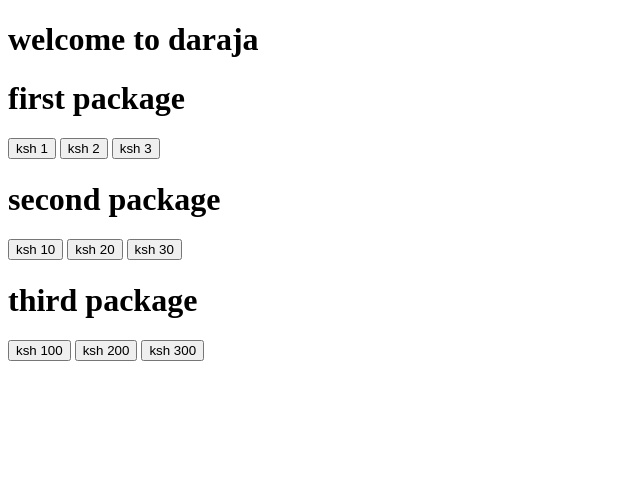
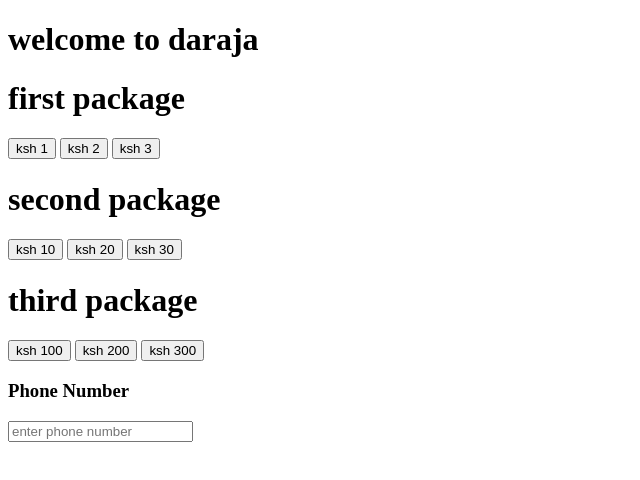
Before and after one commit to Ephantus2/daraja, a plain HTML site: page index.html in a window 1280 px wide. Shown: the whole page, without its empty margins (0-640 px from the left). Drawn offline with Linux system fonts and the light colour scheme.

Commit message:
fifth commit

```diff
--- a/index.html
+++ b/index.html
@@ -29,6 +29,10 @@
         <button>ksh 200</button>
         <button>ksh 300</button>
     </div>
+    <div>
+        <h3>Phone Number</h3>
+        <input type="number" placeholder="enter phone number" />
+    </div>
   </div>
 </body>
 </html>
```
